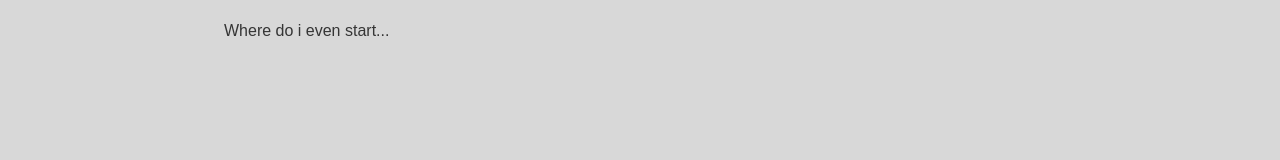
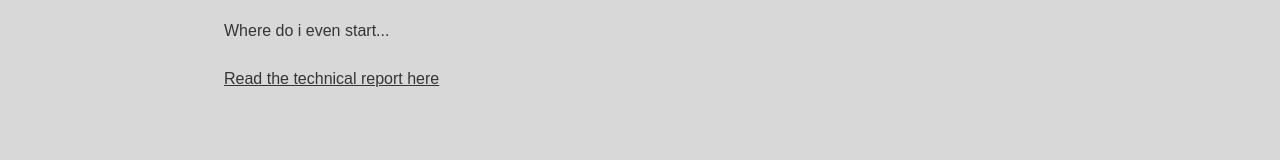
Before and after one commit to Hab3925/hab3925.github.io, a Next.js app: page /projects/bifrost in a window 1280 px wide. Shown: the part 543-703 px from the top of the page. Built offline with nearby package versions, Linux system fonts and the light colour scheme.

Commit message:
Added bifrost technical report

```diff
--- a/src/app/projects/bifrost/page.tsx
+++ b/src/app/projects/bifrost/page.tsx
@@ -1,6 +1,7 @@
 "use client";
 
 import Image from 'next/image';
+import Link from 'next/link';
 import { useEffect, useState } from 'react';
 
 export default function ProjectPage() {
@@ -22,6 +23,9 @@ export default function ProjectPage() {
           <p>
             Where do i even start...
           </p>
+          <Link href="/documents/Project Bifrost - Main Report.pdf" target="_blank" rel="noopener noreferrer" >
+            Read the technical report here
+          </Link>
         </div>
       </div>
     </div>
```
Also changed, not shown: 1 other file (tests, documents, lock files or other folders).
